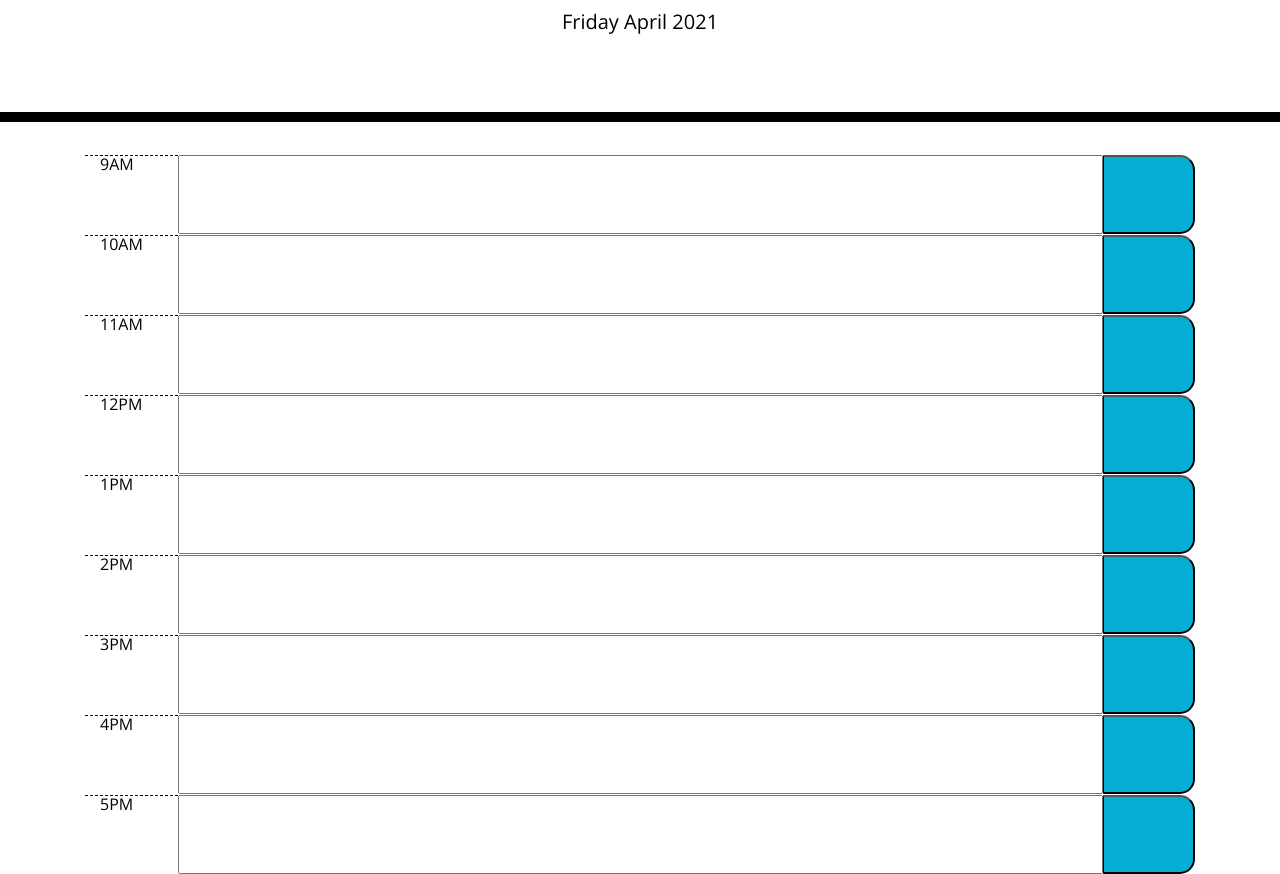
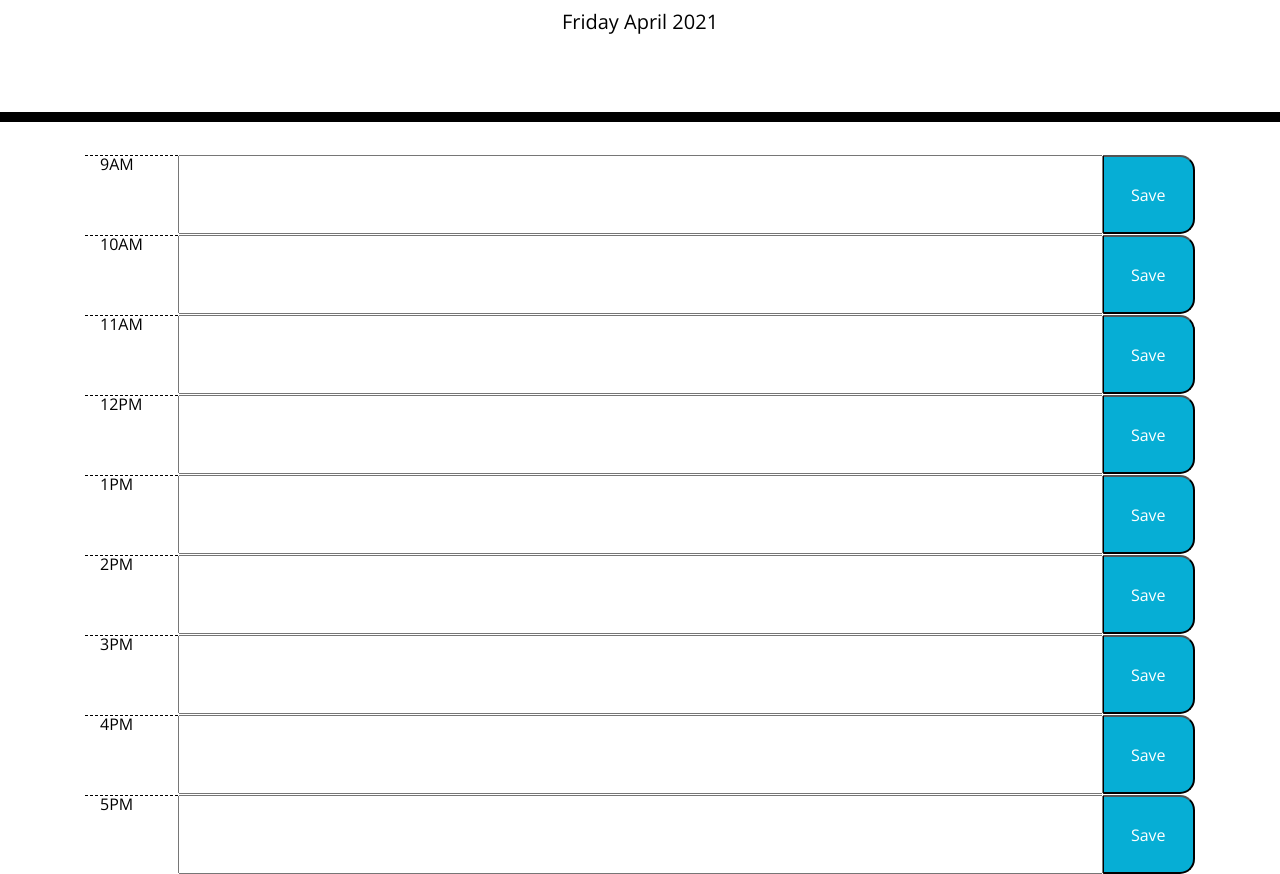
Before and after one commit to markdrecoll/Work_Day_Scheduler, a plain HTML site: page index.html in a window 1280 px wide. Shown: the part 182-1056 px from the top of the page. Drawn offline with nearby package versions, Linux system fonts and the light colour scheme.

Commit message:
Edited save buttons.

```diff
--- a/index.html
+++ b/index.html
@@ -25,63 +25,63 @@
         <div class="row">
             <div class="col-1 hour">9AM</div>
             <input type="text" class="col-10" id="9amInput">
-            <button class="col-1 saveBtn" id="9amButton"></button>
+            <button class="col-1 saveBtn" id="9amButton">Save</button>
         </div>
 
         <!-- 10AM -->
         <div class="row">
             <div class="col-1 hour">10AM</div>
             <input type="text" class="col-10" id="10amInput">
-            <button class="col-1 saveBtn" id="10amButton"></button>
+            <button class="col-1 saveBtn" id="10amButton">Save</button>
         </div>
 
         <!-- 11AM -->
         <div class="row">
             <div class="col-1 hour">11AM</div>
             <input type="text" class="col-10" id="11amInput">
-            <button class="col-1 saveBtn" id="11amButton"></button>
+            <button class="col-1 saveBtn" id="11amButton">Save</button>
         </div>
 
         <!-- 12PM -->
         <div class="row">
             <div class="col-1 hour">12PM</div>
             <input type="text" class="col-10" id="12pmInput">
-            <button class="col-1 saveBtn" id="12pmButton"></button>
+            <button class="col-1 saveBtn" id="12pmButton">Save</button>
         </div>
 
         <!-- 1PM -->
         <div class="row">
             <div class="col-1 hour">1PM</div>
             <input type="text" class="col-10" id="1pmInput">
-            <button class="col-1 saveBtn" id="1pmButton"></button>
+            <button class="col-1 saveBtn" id="1pmButton">Save</button>
         </div>
 
         <!-- 2PM -->
         <div class="row">
             <div class="col-1 hour">2PM</div>
             <input type="text" class="col-10" id="2pmInput">
-            <button class="col-1 saveBtn" id="2pmButton"></button>
+            <button class="col-1 saveBtn" id="2pmButton">Save</button>
         </div>
 
         <!-- 3PM -->
         <div class="row">
             <div class="col-1 hour">3PM</div>
             <input type="text" class="col-10" id="3pmInput">
-            <button class="col-1 saveBtn" id="3pmButton"></button>
+            <button class="col-1 saveBtn" id="3pmButton">Save</button>
         </div>
 
         <!-- 4PM -->
         <div class="row">
             <div class="col-1 hour">4PM</div>
             <input type="text" class="col-10" id="4pmInput">
-            <button class="col-1 saveBtn" id="4pmButton"></button>
+            <button class="col-1 saveBtn" id="4pmButton">Save</button>
         </div>
 
         <!-- 5PM -->
         <div class="row">
             <div class="col-1 hour">5PM</div>
             <input type="text" class="col-10" id="5pmInput">
-            <button class="col-1 saveBtn" id="5pmButton"></button>
+            <button class="col-1 saveBtn" id="5pmButton">Save</button>
         </div>
     </div>
 
```
